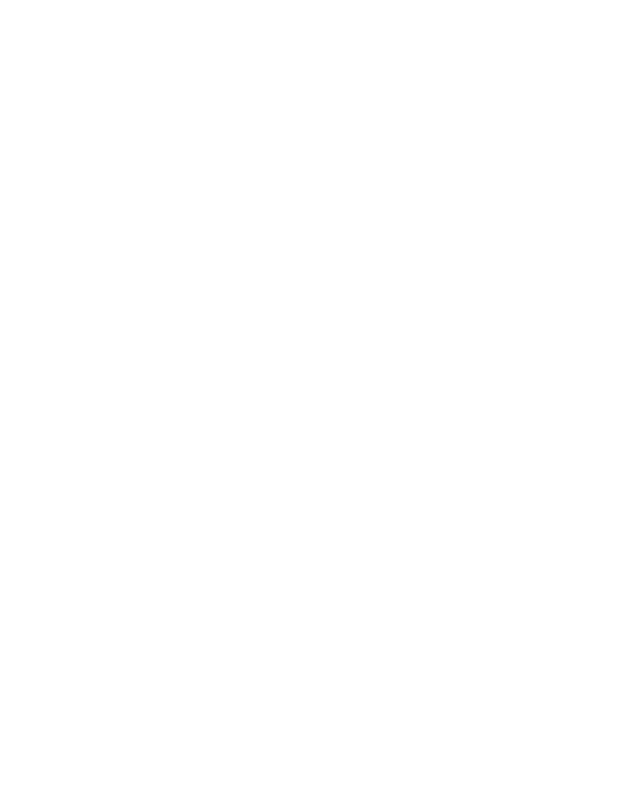
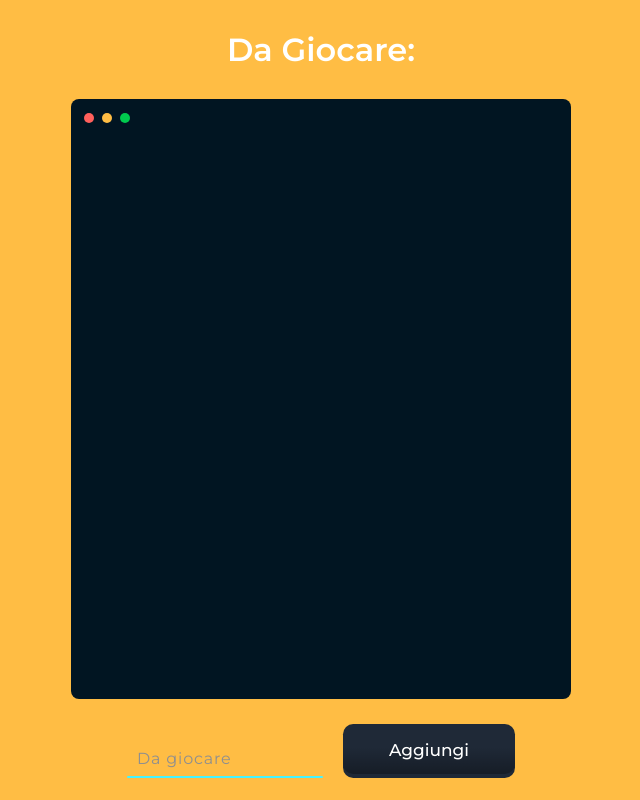
Before and after one commit to FrancescoThomasFalanga/vue-todolist, a plain HTML site: page index.html in a window 1280 px wide. Shown: the whole page, without its empty margins (319-959 px from the left). Drawn offline with nearby package versions, Linux system fonts and the light colour scheme.

Commit message:
initial style +

```diff
--- a/css/style.css
+++ b/css/style.css
@@ -4,3 +4,230 @@
     box-sizing: border-box;
     font-family: 'Montserrat', sans-serif;
 }
+
+
+body {
+    color: white;
+    background-color: #ffbd44;
+}
+
+h1 {
+    margin: 30px 0;
+}
+
+.container {
+    display: flex;
+    flex-direction: column;
+    justify-content: center;
+    align-items: center;
+    margin: 0 auto;
+    max-width: 600px;
+
+}
+
+.flex {
+    display: flex;
+    gap: 20px;
+    align-items: center;
+    justify-content: center;
+}
+
+
+
+
+
+
+
+
+
+
+
+
+
+
+
+
+
+
+
+
+
+
+
+
+
+
+
+
+
+
+
+
+
+
+
+
+
+
+
+
+
+
+
+/* CARD */
+.card {
+    width: 500px;
+    height: 600px;
+    margin: 0 auto;
+    background-color: #011522;
+    border-radius: 8px;
+    z-index: 1;
+}
+
+.tools {
+    display: flex;
+    align-items: center;
+    padding: 9px;
+}
+
+.circle {
+    padding: 0 4px;
+}
+
+.box {
+    display: inline-block;
+    align-items: center;
+    width: 10px;
+    height: 10px;
+    padding: 1px;
+    border-radius: 50%;
+}
+
+.red {
+    background-color: #ff605c;
+}
+
+.yellow {
+    background-color: #ffbd44;
+}
+
+.green {
+    background-color: #00ca4e;
+}
+/* /CARD  */
+
+
+/* INPUT */
+.inputbox {
+    margin-top: 30px;
+    position: relative;
+    width: 196px;
+}
+
+.inputbox input {
+    position: relative;
+    width: 100%;
+    padding: 20px 10px 10px;
+    background: transparent;
+    outline: none;
+    box-shadow: none;
+    border: none;
+    color: #23242a;
+    font-size: 1em;
+    letter-spacing: 0.05em;
+    transition: 0.5s;
+    z-index: 10;
+}
+
+.inputbox span {
+    position: absolute;
+    left: 0;
+    padding: 20px 10px 10px;
+    font-size: 1em;
+    color: #8f8f8f;
+    letter-spacing: 00.05em;
+    transition: 0.5s;
+    pointer-events: none;
+}
+
+.inputbox input:valid ~span,
+.inputbox input:focus ~span {
+    color: #45f3ff;
+    transform: translateX(-10px) translateY(-34px);
+    font-size: 0,75em;
+}
+
+.inputbox i {
+    position: absolute;
+    left: 0;
+    bottom: 0;
+    width: 100%;
+    height: 2px;
+    background: #45f3ff;
+    border-radius: 4px;
+    transition: 0.5s;
+    pointer-events: none;
+    z-index: 9;
+}
+
+.inputbox input:valid ~i,
+.inputbox input:focus ~i {
+    height: 44px;
+}
+/* /INPUT */
+
+
+/* BUTTON */
+button {
+    font-family: ui-monospace, SFMono-Regular, Menlo, Monaco, Consolas, "Liberation Mono", "Courier New", monospace;
+    font-size: 17px;
+    padding: 1em 2.7em;
+    font-weight: 500;
+    background: #1F2937;
+    color: white;
+    border: none;
+    position: relative;
+    overflow: hidden;
+    border-radius: 0.6em;
+    align-self: flex-end;
+    cursor: pointer;
+}
+
+.gradient {
+    position: absolute;
+    width: 100%;
+    height: 100%;
+    left: 0;
+    top: 0;
+    border-radius: 0.6em;
+    margin-top: -0.25em;
+    background-image: linear-gradient(rgba(0, 0, 0, 0), rgba(0, 0, 0, 0), rgba(0, 0, 0, 0.3));
+}
+
+.label {
+    position: relative;
+    top: -1px;
+}
+
+.transition {
+    transition-timing-function: cubic-bezier(0, 0, 0.2, 1);
+    transition-duration: 500ms;
+    background-color: rgba(16, 185, 129, 0.6);
+    border-radius: 9999px;
+    width: 0;
+    height: 0;
+    position: absolute;
+    left: 50%;
+    top: 50%;
+    transform: translate(-50%, -50%);
+}
+
+button:hover .transition {
+    width: 14em;
+    height: 14em;
+}
+
+button:active {
+    transform: scale(0.97);
+}
+/* /BUTTON */
--- a/index.html
+++ b/index.html
@@ -16,6 +16,51 @@
 
     <div id="app">
 
+        <div class="container">
+
+            <h1>Da Giocare:</h1>
+
+            <!-- CARD -->
+            <div class="card">
+                <div class="tools">
+                  <div class="circle">
+                    <span class="red box"></span>
+                  </div>
+                  <div class="circle">
+                    <span class="yellow box"></span>
+                  </div>
+                  <div class="circle">
+                    <span class="green box"></span>
+                  </div>
+                </div>
+                <div class="card__content">
+
+
+
+                </div>
+            </div>
+            <!-- /CARD -->
+
+
+            <div class="flex">
+                <!-- INPUT -->
+                <div class="inputbox">
+                    <input required="required" type="text">
+                    <span>Da giocare</span>
+                    <i></i>
+                </div>
+                <!-- /INPUT -->
+
+                <!-- BUTTON -->
+                <button>
+                    <span class="transition"></span>
+                    <span class="gradient"></span>
+                    <span class="label">Aggiungi</span>
+                </button>
+                <!-- /BUTTON -->
+            </div>
+
+        </div>
 
 
     </div>
```
